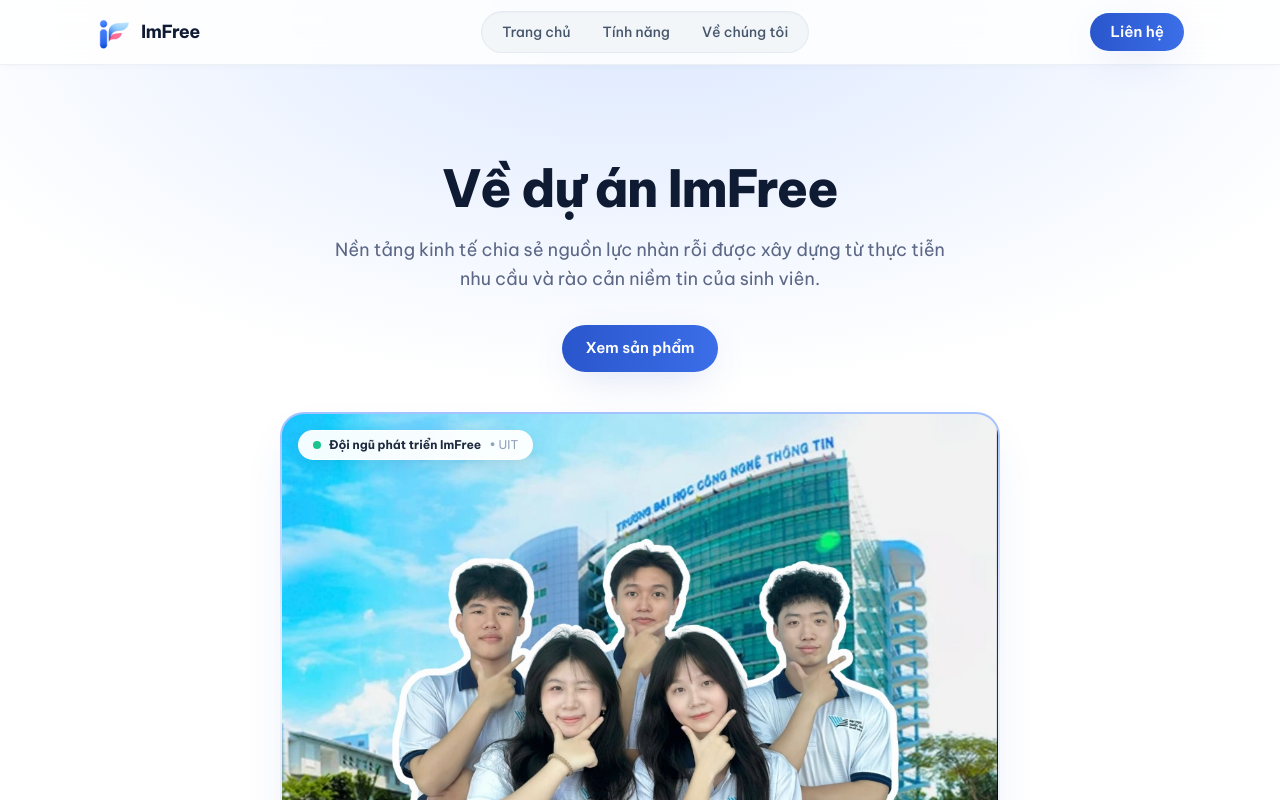
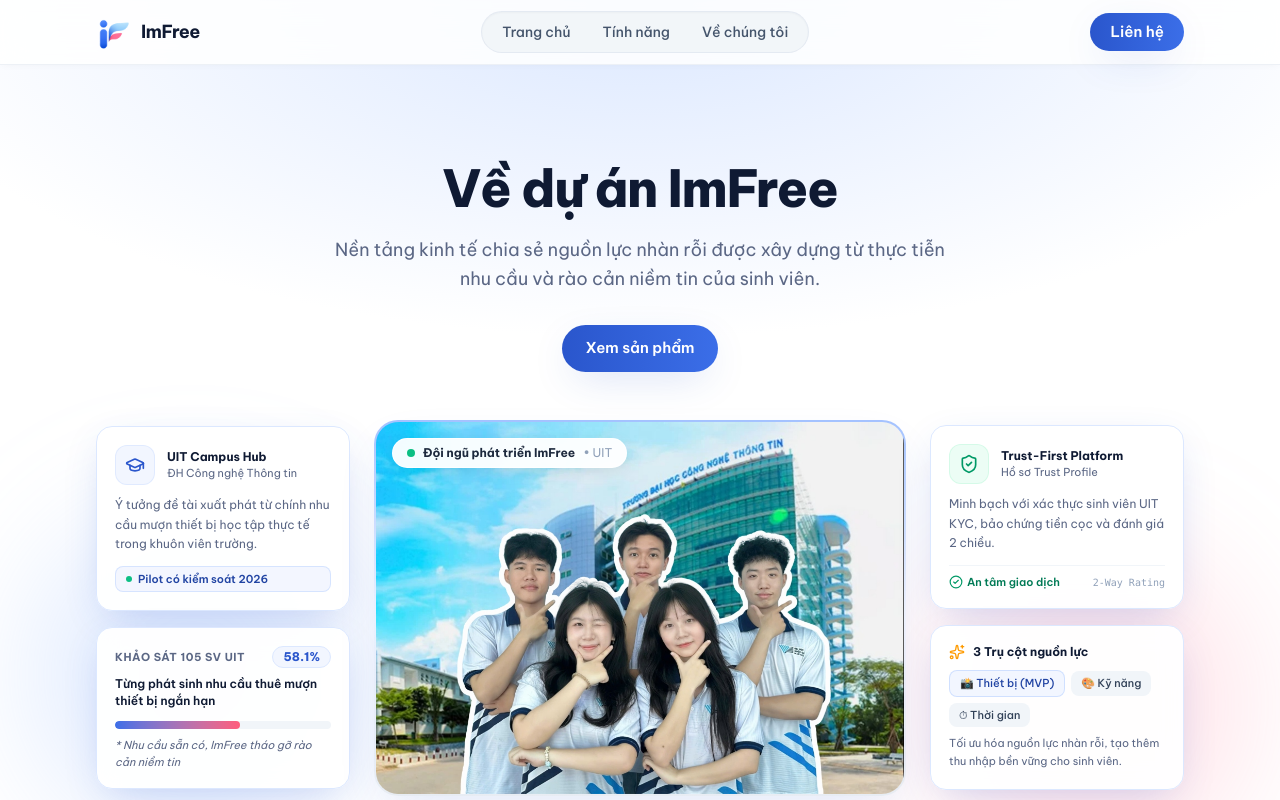
Before and after one commit to phamhuy273/imfree-web, a React (Vite) app: page /about in a window 1280 px wide. Shown: the top 800 px of the page. Built offline with nearby package versions, Linux system fonts and the light colour scheme.

Commit message:
feat(about): enrich team showcase with flanking interactive cards and ambient glow effects

```diff
--- a/src/pages/About.jsx
+++ b/src/pages/About.jsx
@@ -1,3 +1,5 @@
+import { motion } from "framer-motion";
+import { GraduationCap, ShieldCheck, CheckCircle2, Sparkles } from "lucide-react";
 import Button from "../components/Button";
 import Reveal from "../components/Reveal";
 import SectionHeading from "../components/SectionHeading";
@@ -8,7 +10,7 @@
   return (
     <>
       {/* ───────── 1. TIÊU ĐỀ + BANNER ĐỘI NGŨ (SLIDE 1 & SLIDE 29) ───────── */}
-      <section className="bg-[radial-gradient(60%_40%_at_50%_0%,var(--color-brand-100),transparent)] pb-12 pt-32 sm:pt-40">
+      <section className="bg-[radial-gradient(60%_40%_at_50%_0%,var(--color-brand-100),transparent)] pb-12 pt-32 sm:pt-40 overflow-hidden">
         <div className="container-x text-center">
           <h1 className="h1 mx-auto max-w-3xl">Về dự án ImFree</h1>
           <p className="lead mx-auto mt-4">
@@ -18,8 +20,68 @@
             Xem sản phẩm
           </Button>
         </div>
-        <div className="container-x mt-8 sm:mt-10">
-          <div className="relative mx-auto max-w-[720px] p-[2px] rounded-3xl bg-gradient-to-b from-brand-300/80 via-brand-100/50 to-slate-200/80 shadow-[0_20px_50px_-15px_rgba(42,86,204,0.14)]">
+
+        {/* Khu vực Banner đội ngũ trung tâm kết hợp các thẻ thông tin sinh động 2 bên */}
+        <div className="container-x mt-10 sm:mt-12">
+          <div className="relative mx-auto max-w-6xl">
+            {/* Vầng hào quang chuyển động mờ ảo phía sau 2 bên */}
+            <div className="absolute -left-16 top-1/4 size-80 rounded-full bg-brand-300/25 blur-3xl pointer-events-none -z-10" />
+            <div className="absolute -right-16 top-1/3 size-80 rounded-full bg-accent-400/20 blur-3xl pointer-events-none -z-10" />
+
+            <div className="grid grid-cols-1 lg:grid-cols-12 gap-5 lg:gap-6 items-center">
+              {/* CỘT TRÁI (2 thẻ: Khởi nguồn từ UIT & Khảo sát sinh viên) */}
+              <div className="lg:col-span-3 space-y-4 order-2 lg:order-1">
+                {/* Thẻ 1: Xuất phát từ UIT */}
+                <motion.div
+                  whileHover={{ y: -4, scale: 1.02 }}
+                  transition={{ duration: 0.2 }}
+                  className="rounded-2xl border border-brand-100 bg-white/95 p-4 sm:p-4.5 shadow-soft backdrop-blur-md transition-all hover:border-brand-300 hover:shadow-card cursor-default"
+                >
+                  <div className="flex items-center gap-3">
+                    <div className="flex size-10 items-center justify-center rounded-xl bg-brand-50 text-brand-600 border border-brand-100/80 shrink-0">
+                      <GraduationCap className="size-5" />
+                    </div>
+                    <div>
+                      <div className="text-xs font-bold text-ink">UIT Campus Hub</div>
+                      <div className="text-[11px] text-muted">ĐH Công nghệ Thông tin</div>
+                    </div>
+                  </div>
+                  <p className="mt-2.5 text-xs text-muted leading-relaxed">
+                    Ý tưởng đề tài xuất phát từ chính nhu cầu mượn thiết bị học tập thực tế trong khuôn viên trường.
+                  </p>
+                  <div className="mt-3 flex items-center gap-1.5 text-[11px] font-semibold text-brand-700 bg-brand-50/90 px-2.5 py-1 rounded-lg border border-brand-200/50">
+                    <span className="size-1.5 rounded-full bg-emerald-500 animate-pulse" />
+                    <span>Pilot có kiểm soát 2026</span>
+                  </div>
+                </motion.div>
+
+                {/* Thẻ 2: Dữ liệu thực tế */}
+                <motion.div
+                  whileHover={{ y: -4, scale: 1.02 }}
+                  transition={{ duration: 0.2 }}
+                  className="rounded-2xl border border-brand-100 bg-white/95 p-4 sm:p-4.5 shadow-soft backdrop-blur-md transition-all hover:border-brand-300 hover:shadow-card cursor-default"
+                >
+                  <div className="flex items-center justify-between">
+                    <span className="text-[11px] font-bold uppercase tracking-wider text-muted">Khảo sát 105 SV UIT</span>
+                    <span className="text-xs font-extrabold text-brand-600 bg-brand-50 px-2.5 py-0.5 rounded-full border border-brand-100">
+                      58.1%
+                    </span>
+                  </div>
+                  <div className="mt-2 text-xs font-semibold text-ink leading-snug">
+                    Từng phát sinh nhu cầu thuê mượn thiết bị ngắn hạn
+                  </div>
+                  <div className="mt-3 h-2 w-full rounded-full bg-slate-100 overflow-hidden">
+                    <div className="h-full rounded-full bg-gradient-to-r from-brand-500 to-accent-500 w-[58.1%]" />
+                  </div>
+                  <p className="mt-2 text-[11px] text-muted italic">
+                    * Nhu cầu sẵn có, ImFree tháo gỡ rào cản niềm tin
+                  </p>
+                </motion.div>
+              </div>
+
+              {/* CỘT GIỮA: ẢNH ĐỘI NGŨ 5 THÀNH VIÊN */}
+              <div className="lg:col-span-6 order-1 lg:order-2">
+                <div className="relative mx-auto max-w-[620px] p-[2px] rounded-3xl bg-gradient-to-b from-brand-300/80 via-brand-100/50 to-slate-200/80 shadow-[0_20px_50px_-15px_rgba(42,86,204,0.16)]">
                   <div className="relative overflow-hidden rounded-[22px] bg-slate-100">
                     {/* Tag Đội ngũ phát triển ImFree */}
                     <div className="absolute top-3 left-3 sm:top-4 sm:left-4 z-20 flex items-center gap-2 rounded-full bg-white/95 backdrop-blur-md border border-white/80 px-3.5 py-1.5 text-xs text-ink shadow-[0_4px_16px_rgba(0,0,0,0.08)]">
@@ -34,6 +96,64 @@
                       alt="Đội ngũ phát triển ImFree tại khuôn viên trường UIT"
                       className="w-full h-auto object-cover block"
                     />
+                  </div>
+                </div>
+              </div>
+
+              {/* CỘT PHẢI (2 thẻ: Cơ chế an tâm & 3 Trụ cột nguồn lực) */}
+              <div className="lg:col-span-3 space-y-4 order-3">
+                {/* Thẻ 3: Trust Architecture */}
+                <motion.div
+                  whileHover={{ y: -4, scale: 1.02 }}
+                  transition={{ duration: 0.2 }}
+                  className="rounded-2xl border border-brand-100 bg-white/95 p-4 sm:p-4.5 shadow-soft backdrop-blur-md transition-all hover:border-brand-300 hover:shadow-card cursor-default"
+                >
+                  <div className="flex items-center gap-3">
+                    <div className="flex size-10 items-center justify-center rounded-xl bg-emerald-50 text-emerald-600 border border-emerald-100/80 shrink-0">
+                      <ShieldCheck className="size-5" />
+                    </div>
+                    <div>
+                      <div className="text-xs font-bold text-ink">Trust-First Platform</div>
+                      <div className="text-[11px] text-muted">Hồ sơ Trust Profile</div>
+                    </div>
+                  </div>
+                  <p className="mt-2.5 text-xs text-muted leading-relaxed">
+                    Minh bạch với xác thực sinh viên UIT KYC, bảo chứng tiền cọc và đánh giá 2 chiều.
+                  </p>
+                  <div className="mt-3 flex items-center justify-between text-[11px] text-muted pt-2 border-t border-slate-100">
+                    <span className="text-emerald-700 font-semibold flex items-center gap-1">
+                      <CheckCircle2 className="size-3.5 text-emerald-600" /> An tâm giao dịch
+                    </span>
+                    <span className="font-mono text-[10px] text-slate-400">2-Way Rating</span>
+                  </div>
+                </motion.div>
+
+                {/* Thẻ 4: 3 Trụ cột chia sẻ */}
+                <motion.div
+                  whileHover={{ y: -4, scale: 1.02 }}
+                  transition={{ duration: 0.2 }}
+                  className="rounded-2xl border border-brand-100 bg-white/95 p-4 sm:p-4.5 shadow-soft backdrop-blur-md transition-all hover:border-brand-300 hover:shadow-card cursor-default"
+                >
+                  <div className="flex items-center gap-2 text-xs font-bold text-ink">
+                    <Sparkles className="size-4 text-amber-500" />
+                    <span>3 Trụ cột nguồn lực</span>
+                  </div>
+                  <div className="mt-2.5 flex items-center gap-1.5 flex-wrap">
+                    <span className="text-[11px] font-medium text-brand-700 bg-brand-50 px-2.5 py-1 rounded-lg border border-brand-200/60">
+                      📸 Thiết bị (MVP)
+                    </span>
+                    <span className="text-[11px] font-medium text-slate-700 bg-slate-100 px-2.5 py-1 rounded-lg">
+                      🎨 Kỹ năng
+                    </span>
+                    <span className="text-[11px] font-medium text-slate-700 bg-slate-100 px-2.5 py-1 rounded-lg">
+                      ⏱ Thời gian
+                    </span>
+                  </div>
+                  <p className="mt-2 text-[11px] text-muted leading-relaxed">
+                    Tối ưu hóa nguồn lực nhàn rỗi, tạo thêm thu nhập bền vững cho sinh viên.
+                  </p>
+                </motion.div>
+              </div>
             </div>
           </div>
         </div>
```
Lines whose indentation alone changed are shown as unchanged.
